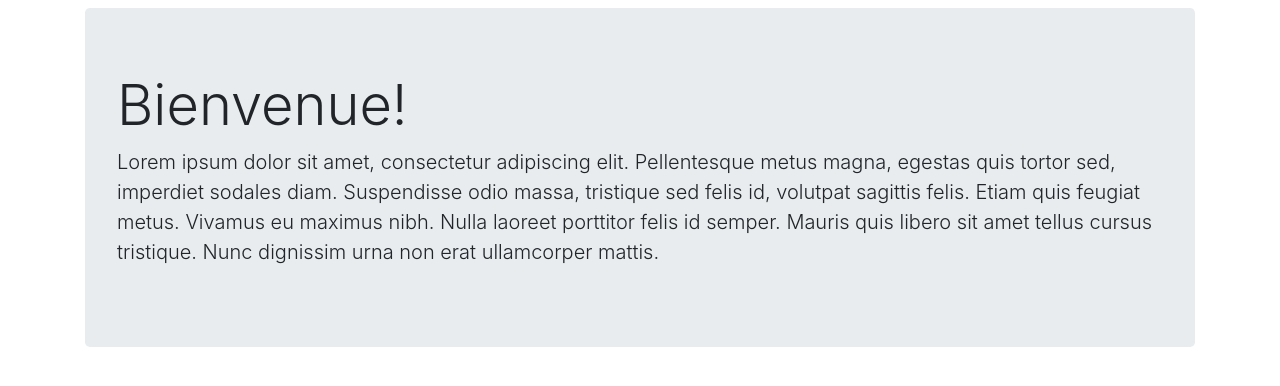
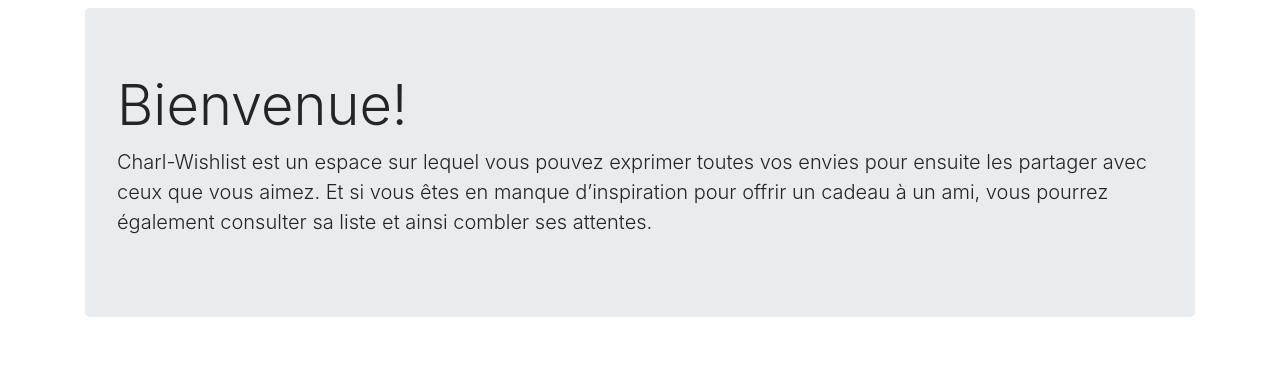
Before and after one commit to Flachag/mywishlist, a PHP site: the page made by app/Views/pages/home.twig in a window 1280 px wide. Shown: the part 56-442 px from the top of the page. Run offline with PHP 8.4, Linux system fonts and the light colour scheme; the template is opened without the code that fills it, so the values that code supplies are empty; some libraries are stand-ins or nearby versions.

Commit message:
message home

```diff
--- a/app/Views/pages/home.twig
+++ b/app/Views/pages/home.twig
@@ -25,7 +25,7 @@
 {% block content %}
     <div class="jumbotron my-2">
         <h1 class="display-4">Bienvenue!</h1>
-        <p class="lead">Lorem ipsum dolor sit amet, consectetur adipiscing elit. Pellentesque metus magna, egestas quis tortor sed, imperdiet sodales diam. Suspendisse odio massa, tristique sed felis id, volutpat sagittis felis. Etiam quis feugiat metus. Vivamus eu maximus nibh. Nulla laoreet porttitor felis id semper. Mauris quis libero sit amet tellus cursus tristique. Nunc dignissim urna non erat ullamcorper mattis. </p>
+        <p class="lead">Charl-Wishlist est un espace sur lequel vous pouvez exprimer toutes vos envies pour ensuite les partager avec ceux que vous aimez. Et si vous êtes en manque d’inspiration pour offrir un cadeau à un ami, vous pourrez également consulter sa liste et ainsi combler ses attentes.</p>
     </div>
 
     {% if listes is not empty %}
```
